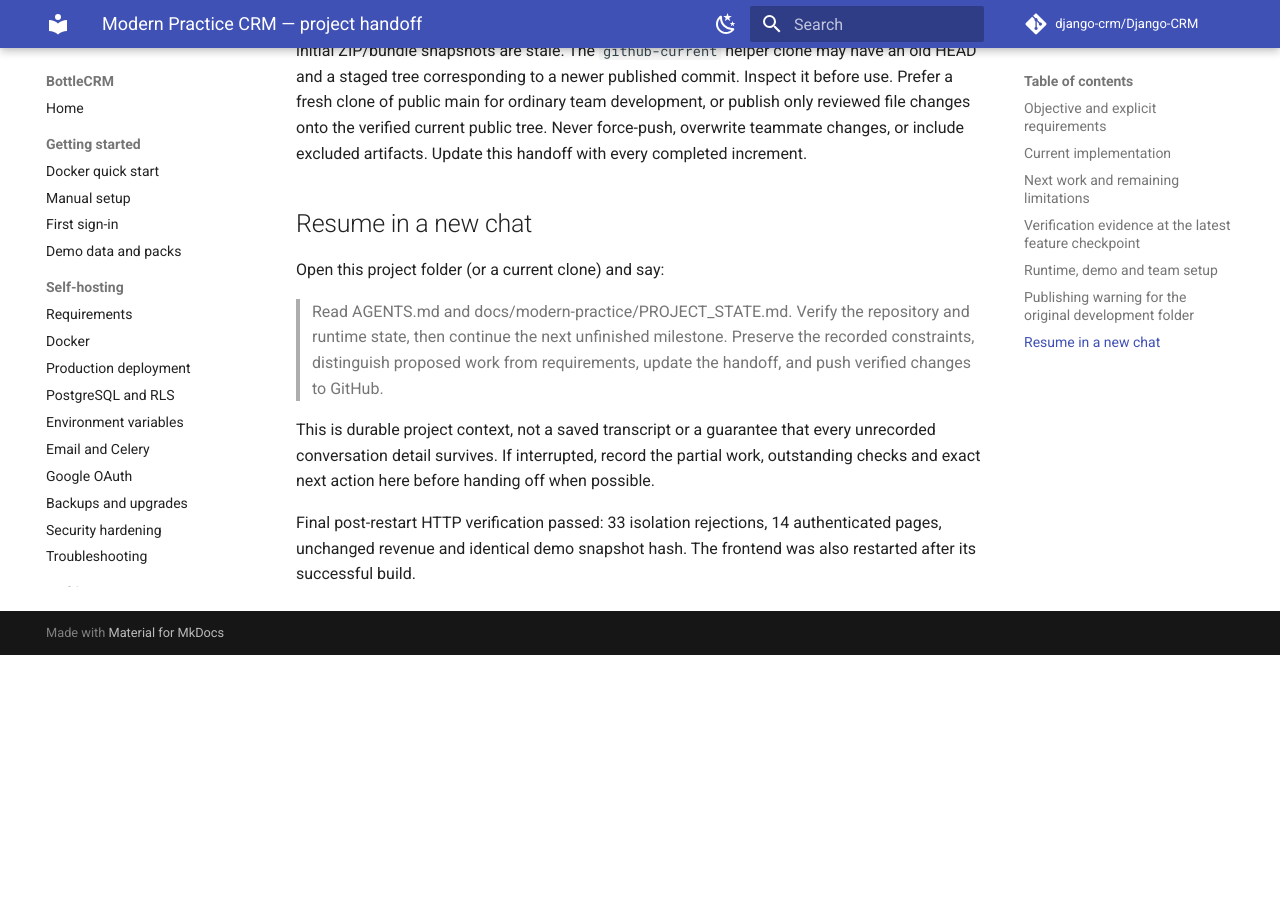
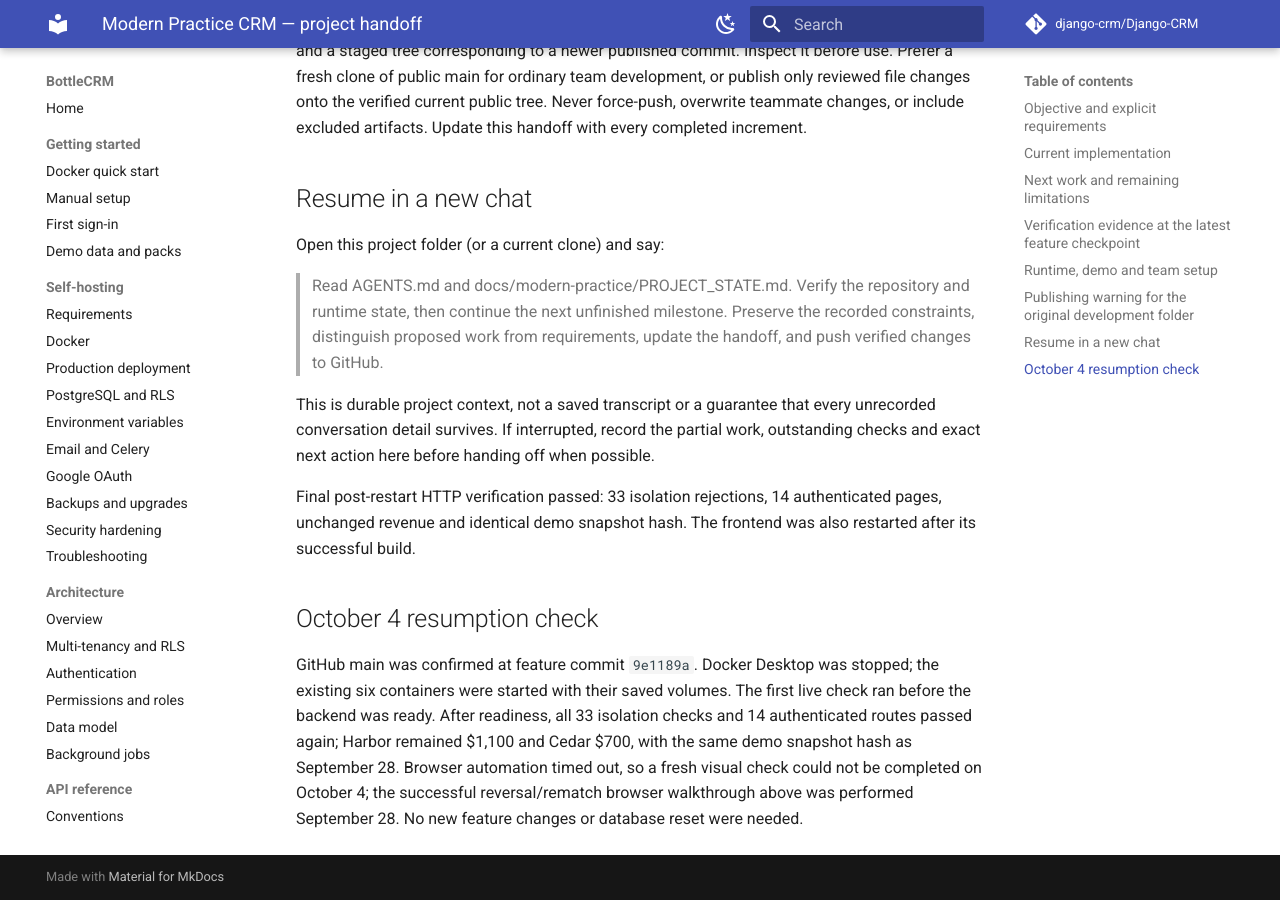
Before and after one commit to moderndev-seo/Modern-CMS, an MkDocs documentation site: the page built from docs/modern-practice/PROJECT_STATE.md, in a window 1280 px wide and 900 px high, scrolled down 5211 px. Built offline with MkDocs 1.6.1 and Material for MkDocs 9.7.7, drawn with Linux system fonts in a browser that asks for light colours; comment, search, counter and statistics services are not loaded; before the commit the page ends 5866 px from its top, so only the background shows below that; some of the changed text lies outside the part shown.

Commit message:
Record restored runtime verification and published feature checkpoint

```diff
--- a/docs/modern-practice/PROJECT_STATE.md
+++ b/docs/modern-practice/PROJECT_STATE.md
@@ -1,6 +1,6 @@
 # Modern Practice CRM — project handoff
 
-Updated: September 28, 2026. Prior published feature baseline: `29678d33e5bf8f9a60ecd91f7e156db07c24adc1` on [Modern-CMS](https://github.com/moderndev-seo/Modern-CMS). This handoff accompanies the seventh increment, audited match reversal; consult Git history for its publishing commit. Verify the current branch before continuing.
+Updated: October 4, 2026. Latest published feature baseline: `9e1189abe1c985b78849d6445577e71fbf35c0b4` on [Modern-CMS](https://github.com/moderndev-seo/Modern-CMS). The seventh increment, audited match reversal, is published. Subsequent documentation commits do not change the feature baseline. Verify the current branch before continuing.
 
 ## Objective and explicit requirements
 
@@ -97,3 +97,7 @@
 This is durable project context, not a saved transcript or a guarantee that every unrecorded conversation detail survives. If interrupted, record the partial work, outstanding checks and exact next action here before handing off when possible.
 
 Final post-restart HTTP verification passed: 33 isolation rejections, 14 authenticated pages, unchanged revenue and identical demo snapshot hash. The frontend was also restarted after its successful build.
+
+## October 4 resumption check
+
+GitHub main was confirmed at feature commit `9e1189a`. Docker Desktop was stopped; the existing six containers were started with their saved volumes. The first live check ran before the backend was ready. After readiness, all 33 isolation checks and 14 authenticated routes passed again; Harbor remained $1,100 and Cedar $700, with the same demo snapshot hash as September 28. Browser automation timed out, so a fresh visual check could not be completed on October 4; the successful reversal/rematch browser walkthrough above was performed September 28. No new feature changes or database reset were needed.
```
Also changed, not shown: other parts of docs/modern-practice/PROJECT_STATE.md (+1 -1 lines).
